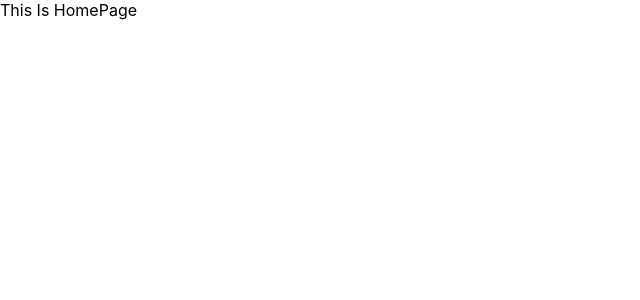
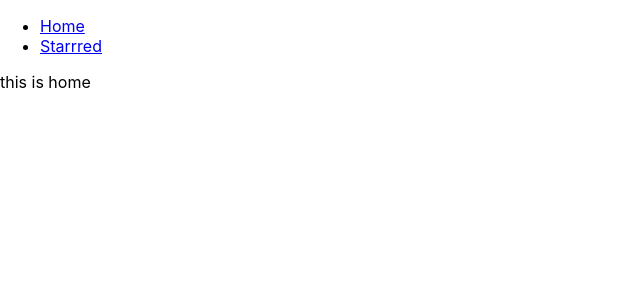
Before and after one commit to kishenkumar4018/box-office, a React (Create React App) app: page / in a window 1280 px wide. Shown: the top 300 px of the page, without its empty margins (0-640 px from the left). Built offline with nearby package versions, Linux system fonts and the light colour scheme.

Commit message:
added navbars and created page co ponents

```diff
--- a/src/App.js
+++ b/src/App.js
@@ -1,19 +1,27 @@
 import React from "react";
 import { Switch, Route } from "react-router-dom";
+// eslint-disable-next-line no-unused-vars
+import Navs from "./components/Navs"
+import Home from "./components/pages/Home";
+import Starred from "./components/pages/Starred";
 
 function App() {
-  return (<Switch>
+  return (<div>
+    <Navs/>
+  <Switch>
+
     <Route exact path="/" >
-        This Is HomePage
+        <Home/>
     </Route>
     <Route exact path="/Starred" >
-        This Is Starred
+        <Starred/>
     </Route>
     <Route>
-      <h1 ><center>Page Not Found</center></h1>
+      <div><h1 ><center>Page Not Found</center></h1></div>
     </Route>
 
   </Switch>
+  </div>
   );
 }
 
--- /dev/null
+++ b/src/components/Navs.js
@@ -0,0 +1,23 @@
+/* eslint-disable arrow-body-style */
+import React from 'react';
+import {Link} from "react-router-dom";
+
+const LINKS = [
+    {to:'/',text: 'Home'},
+    {to:'/Starred',text: 'Starrred'}
+]
+
+const Navs = () => {
+    return (
+        <div>
+            <ul>
+                {
+                    LINKS.map(item =><li key={item.to}><Link to={item.to}>{item.text}</Link></li>)
+                }
+            </ul>
+
+        </div>
+    )
+};
+
+export default Navs
--- /dev/null
+++ b/src/components/pages/Home.js
@@ -0,0 +1,12 @@
+/* eslint-disable arrow-body-style */
+import React from 'react'
+
+const Home = () => {
+    return (
+        <div>
+            this is home
+        </div>
+    )
+}
+
+export default Home
--- /dev/null
+++ b/src/components/pages/Starred.js
@@ -0,0 +1,12 @@
+/* eslint-disable arrow-body-style */
+import React from 'react'
+
+const Starred = () => {
+    return (
+        <div>
+            this is Starred
+        </div>
+    )
+}
+
+export default Starred
```
